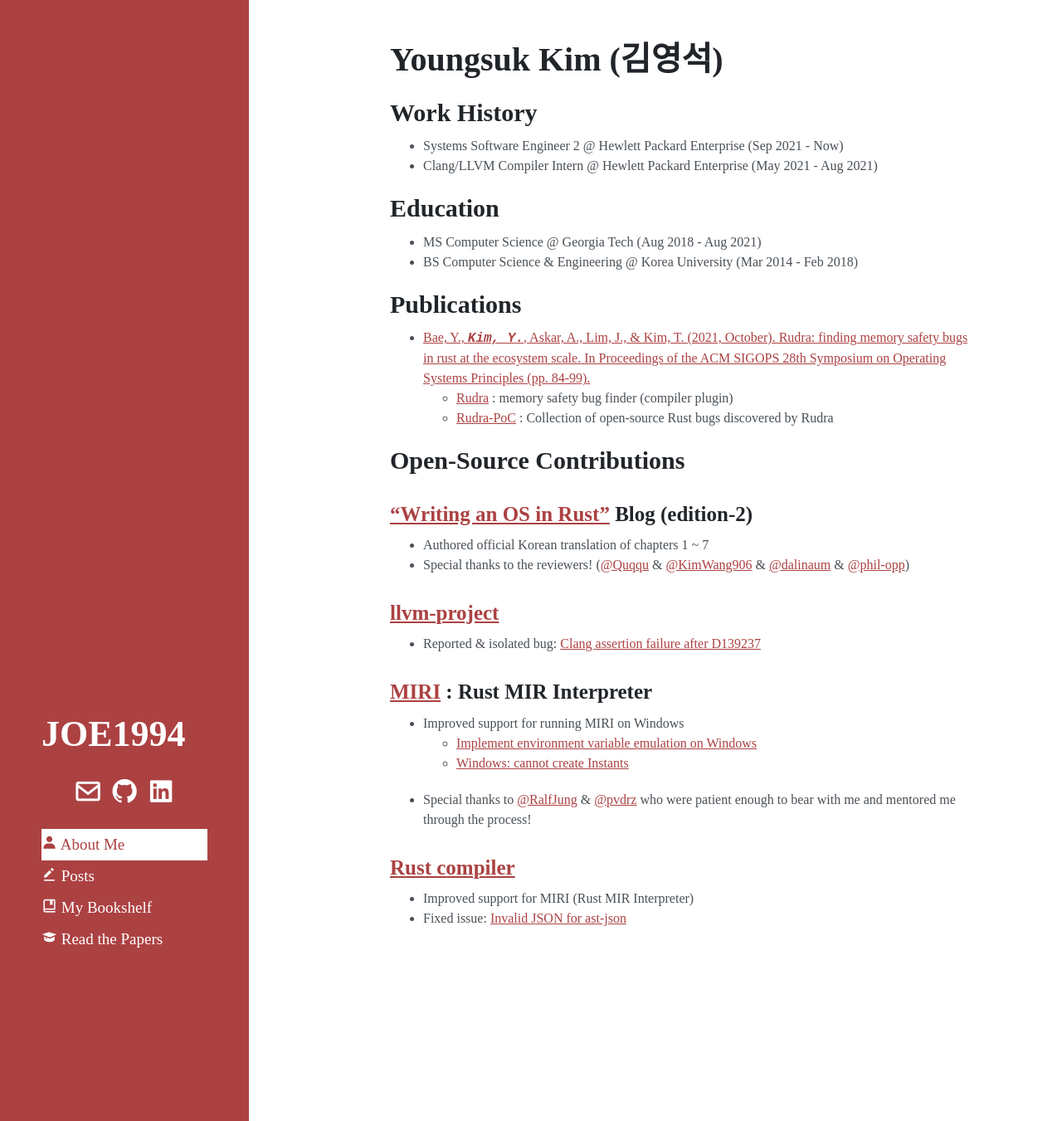
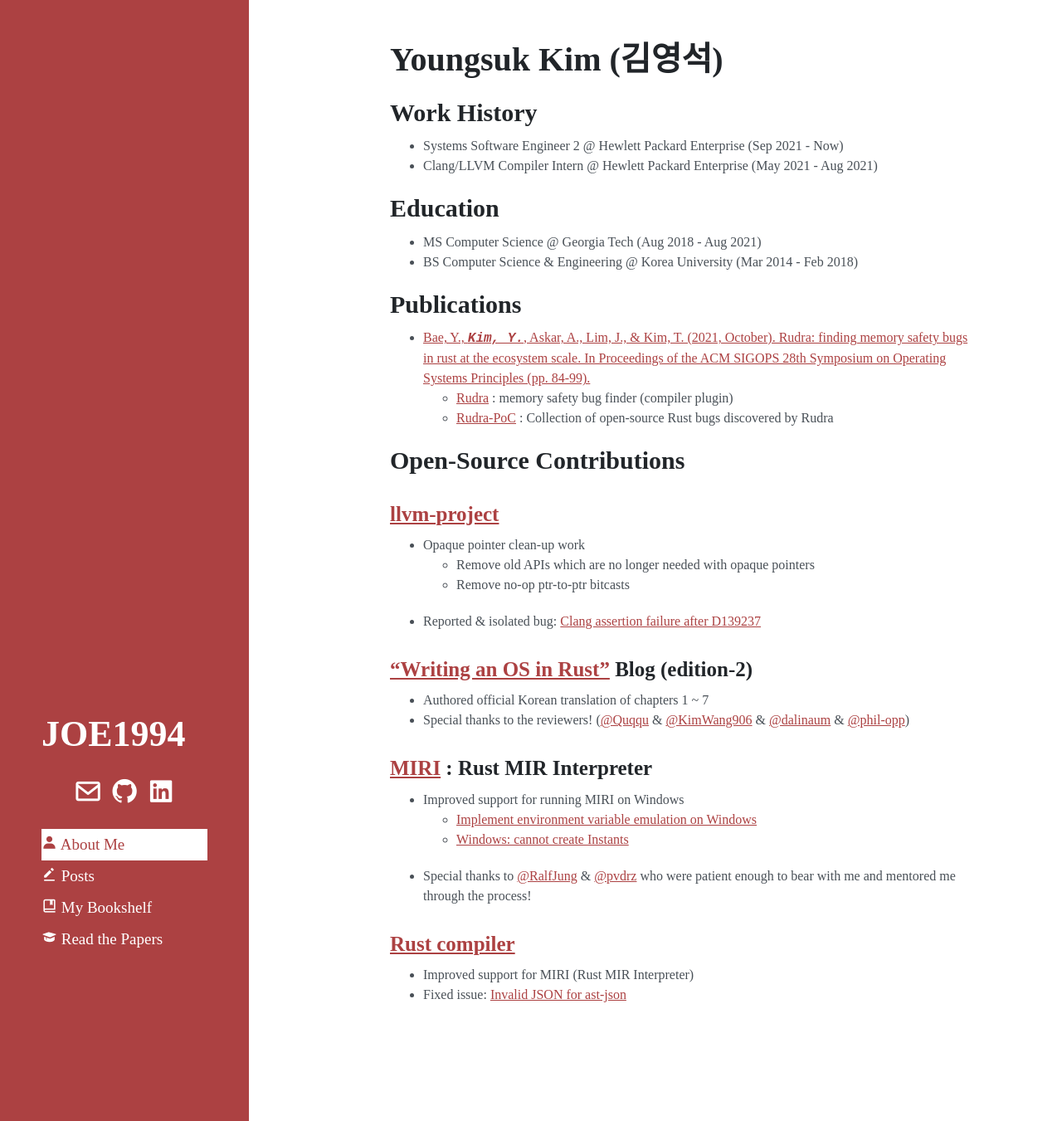
Before and after one commit to JOE1994/JOE1994.github.io, a Jekyll site: the page built from index.md, in a window 1280 px wide and 1351 px high. Shown: the whole window at 83% size. Built offline with Jekyll 4.4.1, drawn with Linux system fonts in a browser that asks for light colours; some web fonts are replaced.

Commit message:
Update BIO

```diff
--- a/index.md
+++ b/index.md
@@ -19,12 +19,15 @@
 
 ## Open-Source Contributions
 
+### [llvm-project](https://github.com/llvm/llvm-project/commits?author=JOE1994)
+* Opaque pointer clean-up work
+  * Remove old APIs which are no longer needed with opaque pointers
+  * Remove no-op ptr-to-ptr bitcasts
+* Reported & isolated bug: [Clang assertion failure after D139237](https://github.com/llvm/llvm-project/issues/59602)
+
 ### ["Writing an OS in Rust"](https://github.com/phil-opp/blog_os/commits?author=JOE1994) Blog (edition-2)
 * Authored official Korean translation of chapters 1 ~ 7
 * Special thanks to the reviewers! ([@Quqqu](https://github.com/QuqqU) & [@KimWang906](https://github.com/KimWang906) & [@dalinaum](https://github.com/dalinaum) & [@phil-opp](https://github.com/phil-opp))
-
-### [llvm-project](https://github.com/llvm/llvm-project/commits?author=JOE1994)
-* Reported & isolated bug: [Clang assertion failure after D139237](https://github.com/llvm/llvm-project/issues/59602)
 
 ### [MIRI](https://github.com/rust-lang/miri/commits?author=JOE1994) : Rust MIR Interpreter
 * Improved support for running MIRI on Windows
```
